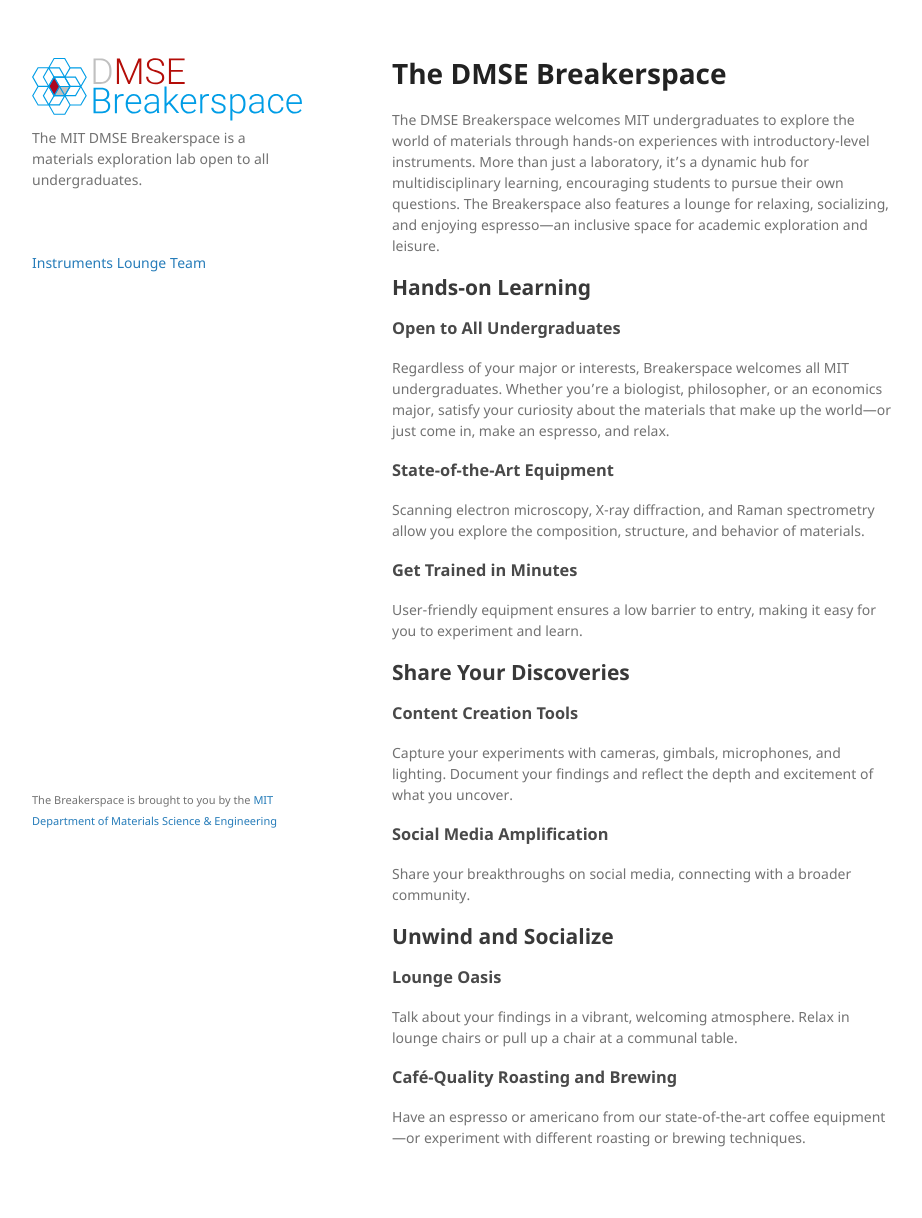
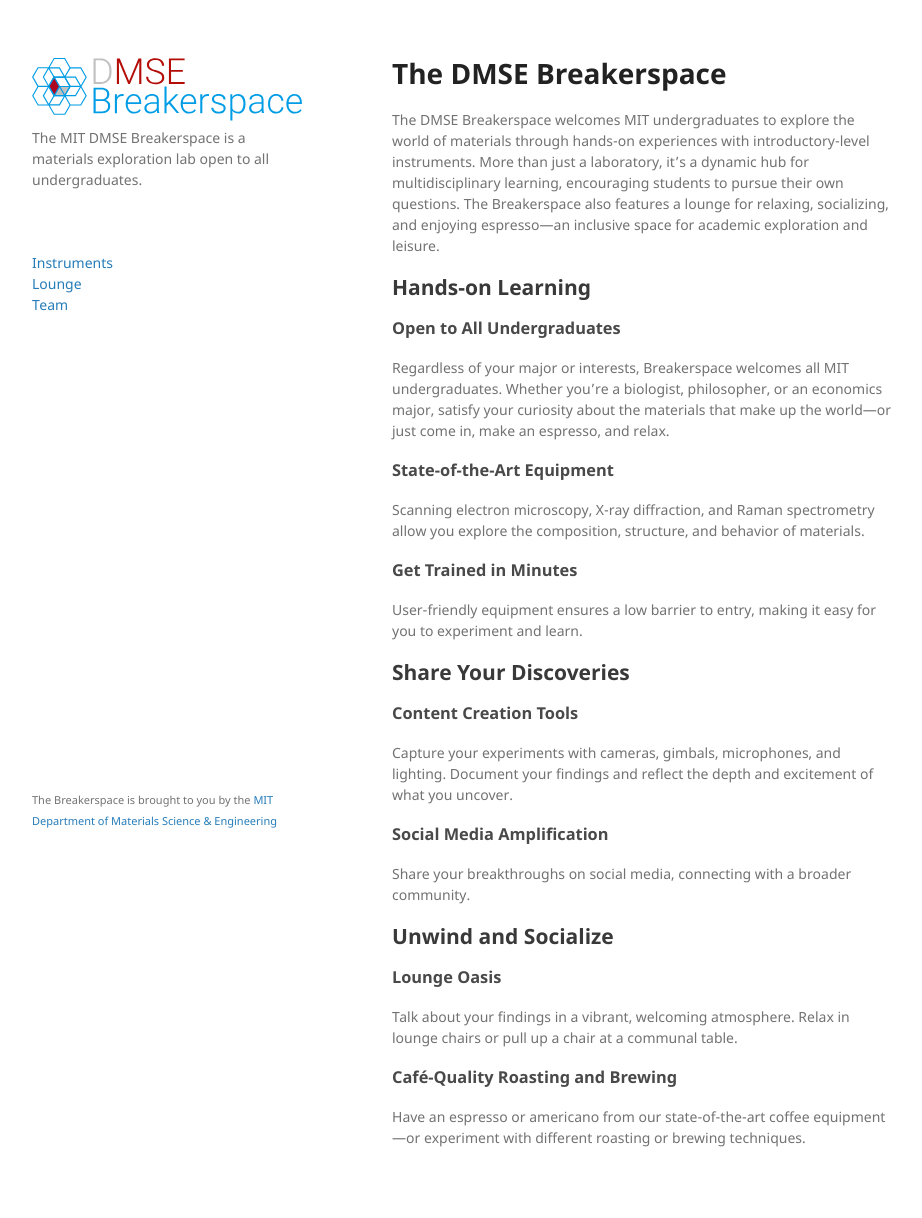
Before and after one commit to MIT-DMSE-Breakerspace/MIT-DMSE-Breakerspace.github.io, a Jekyll site: the page built from index.md, in a window 1280 px wide. Shown: the whole page, without its empty margins (178-1100 px from the left). Built offline with Jekyll 4.4.1, drawn with Linux system fonts in a browser that asks for light colours; our own code applies the rules of GitHub Pages for plain Markdown files.

```diff
--- a/_layouts/default.html
+++ b/_layouts/default.html
@@ -23,9 +23,9 @@
         <p>{{ site.description | default: site.github.project_tagline }}</p>
         <br>
         <br>
-        <a href="./instruments.html">Instruments</a>
-        <a href="./lounge.html">Lounge</a>
-        <a href="./team.html">Team</a>
+        <a href="./instruments.html">Instruments</a><br>
+        <a href="./lounge.html">Lounge</a><br>
+        <a href="./team.html">Team</a><br>
 
       </header>
       <section>
```
